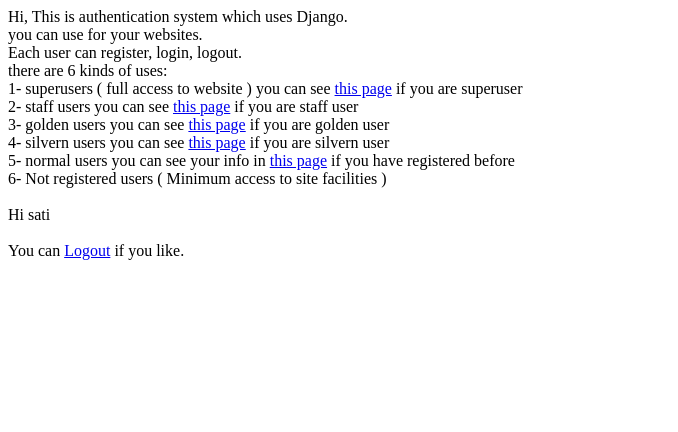
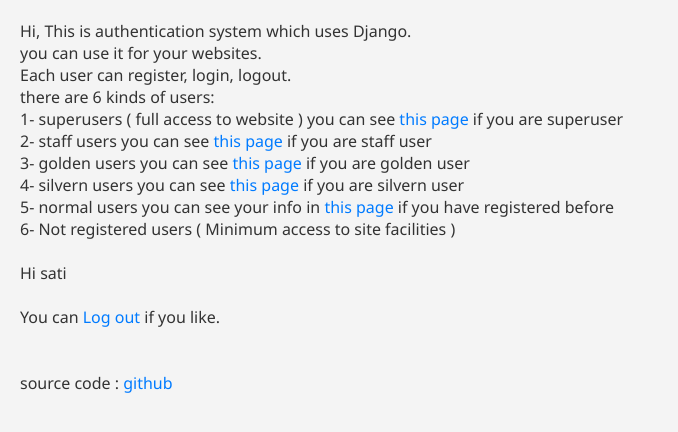
Before and after one commit to satiparpar/auth_system, a Django app: page / in a window 1280 px wide. Shown: the top 432 px of the page, without its empty margins (0-678 px from the left). Run offline with Django 5.2, Linux system fonts and the light colour scheme; a user stored in the database is signed in; data comes from the database, SQL or seed files in the repository; both versions use the stored data as it was after the commit.

Commit message:
css added, project is done.

```diff
--- a/auth_system/settings.py
+++ b/auth_system/settings.py
@@ -26,7 +26,7 @@ SECRET_KEY = 'django-insecure-bh-vo1q2pdtn0ps2s_=ix%6rp4mu-ix*psybrn$d!u#0uqp=d4
 # SECURITY WARNING: don't run with debug turned on in production!
 DEBUG = True
 
-ALLOWED_HOSTS = []
+ALLOWED_HOSTS = ['*']
 
 # Application definition
 
--- a/templates/auth_system/home.html
+++ b/templates/auth_system/home.html
@@ -1,14 +1,42 @@
 <!DOCTYPE html>
 <html lang="en">
 <head>
+    <style>
+    body {
+        font-family: 'Segoe UI', Tahoma, Geneva, Verdana, sans-serif;
+        background-color: #f4f4f4;
+        color: #333;
+        margin: 0;
+        padding: 20px;
+    }
+
+    h1, h2, h3 {
+        color: #007bff;
+    }
+
+    p {
+        font-size: 16px;
+        line-height: 1.6;
+    }
+
+    a {
+        color: #007bff;
+        text-decoration: none;
+    }
+
+    a:hover {
+        text-decoration: underline;
+    }
+</style>
+
     <meta charset="UTF-8">
     <title>Home</title>
 </head>
 <body>
 Hi, This is authentication system which uses Django.<br>
-you can use for your websites.<br>
+you can use it for your websites.<br>
 Each user can register, login, logout.<br>
-there are 6 kinds of uses:<br>
+there are 6 kinds of users:<br>
 1- superusers ( full access to website ) you can see <a href="{% url 'is_superuser_check' %}">this page</a> if you are superuser <br>
 2- staff users   you can see <a href="{% url 'is_staff_check' %}">this page</a> if you are staff user<br>
 3- golden users   you can see <a href="{% url 'is_golden_user' %}">this page</a> if you are golden user<br>
@@ -17,7 +45,11 @@ there are 6 kinds of uses:<br>
 6- Not registered users ( Minimum access to site facilities )<br><br>
 {% if user.is_authenticated %}
 Hi {{ user.username }}<br><br>
-You can <a href="{% url 'logout' %}">Logout</a> if you like.
+You can <a href="{% url 'logout' %}">Log out</a> if you like.
+{% else %}
+<a class="btn btn-dark" href="{% url 'login' %}" role="button">Login</a>
 {% endif %}
+<br><br><br>
+source code : <a href="https://github.com/satiparpar/auth_system" target="_blank">github</a>
 </body>
 </html>
```
Also changed, not shown: config/forms.py (deleted, +0 -16 lines), db.sqlite3, 1 other file.
